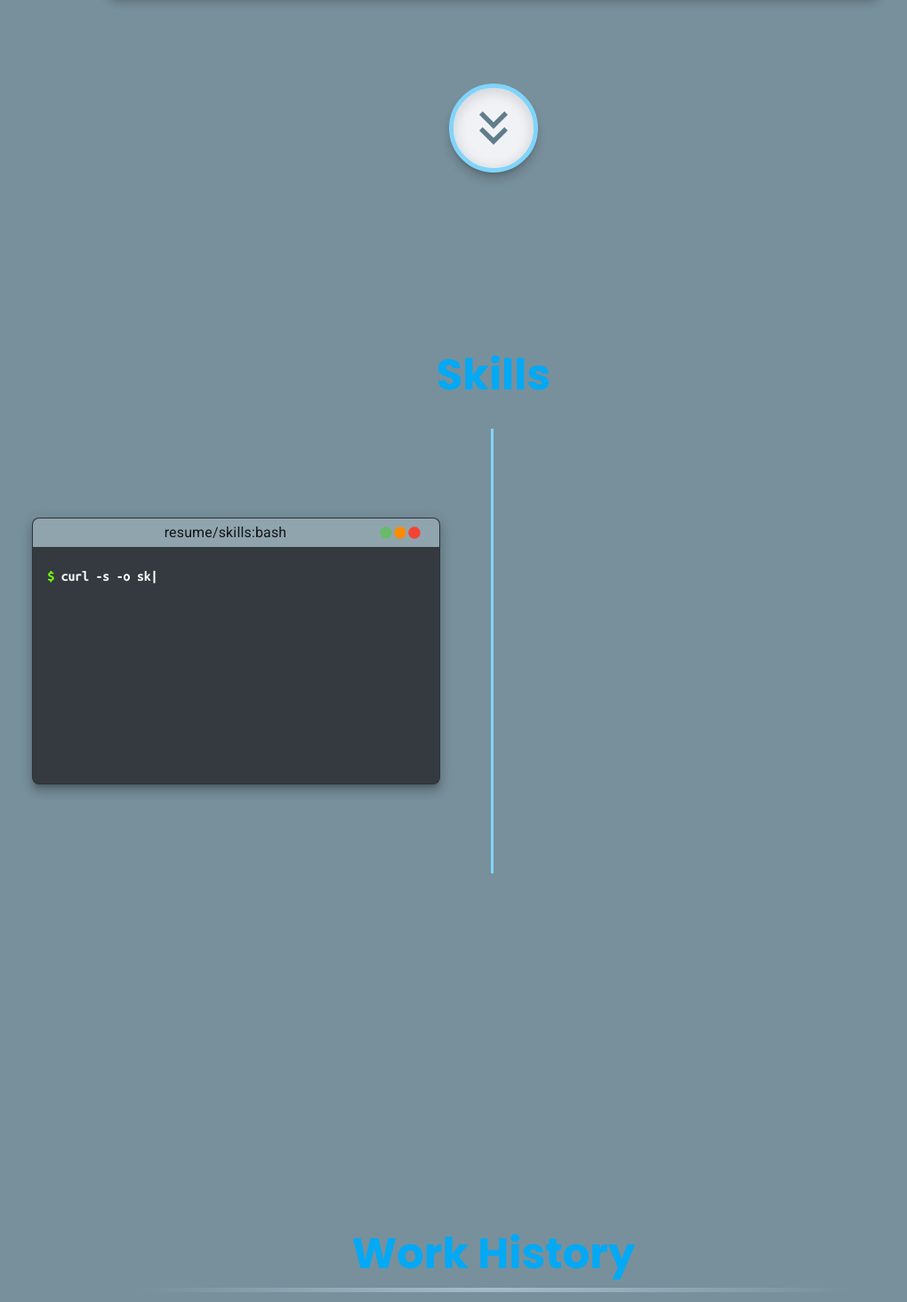
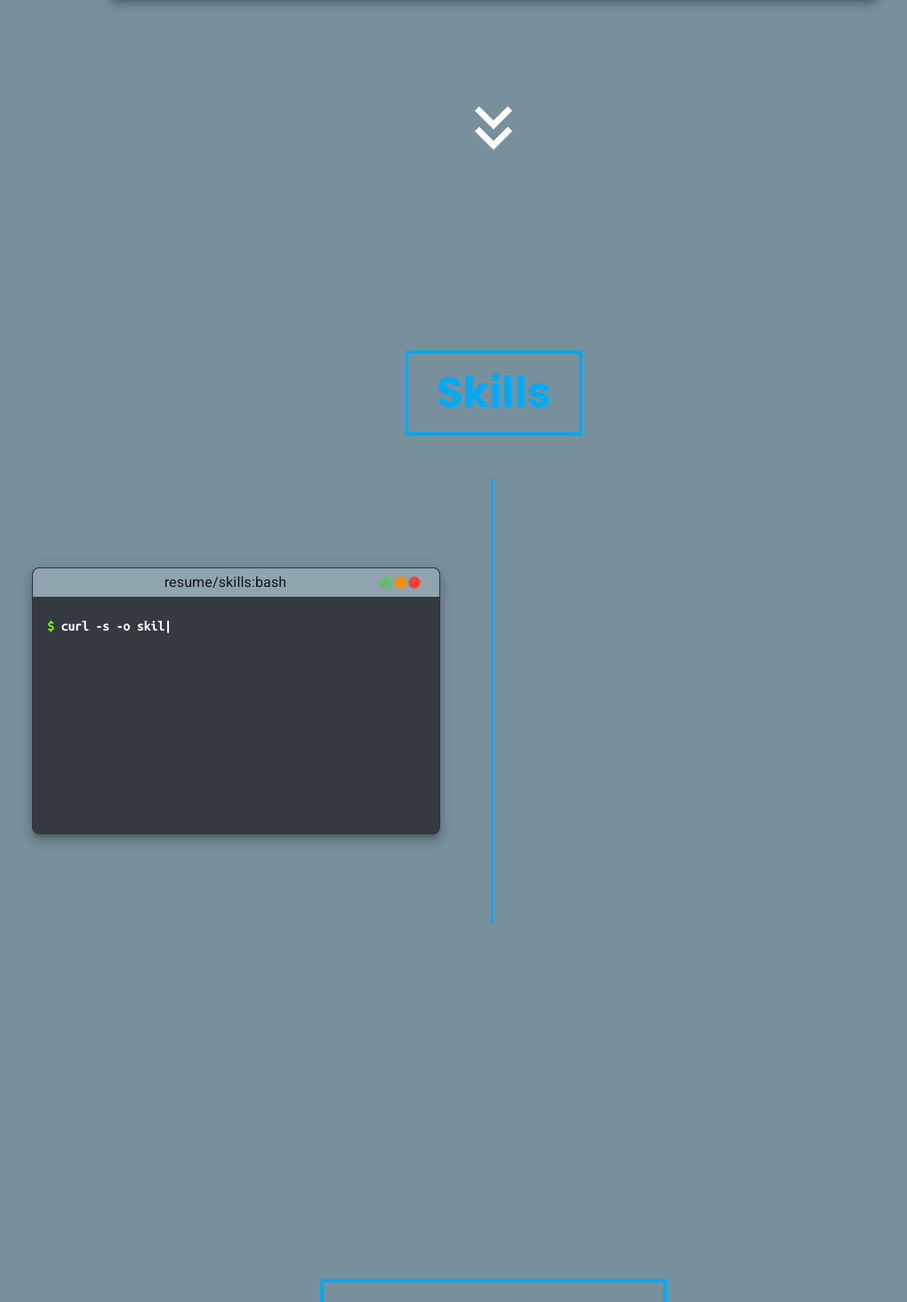
Before and after one commit to jpal91/resume, a Next.js app: page / in a window 1280 px wide. Shown: the part 406-1870 px from the top of the page at 89% size, without its empty margins (85-1105 px from the left). Built offline with nearby package versions, Linux system fonts and the light colour scheme.

Commit message:
finished up some styling

```diff
--- a/components/Sections/Skills.js
+++ b/components/Sections/Skills.js
@@ -6,6 +6,7 @@ import Box from "@mui/material/Box";
 import Fade from "@mui/material/Fade";
 import Typograhpy from "@mui/material/Typography";
 import ButtonBase from "@mui/material/ButtonBase";
+import Divider from '@mui/material/Divider'
 import { InView, useInView } from "react-intersection-observer";
 
 import Terminal from "../Splash/Terminal";
@@ -90,10 +91,10 @@ const Skills = (props) => {
 						timeout={{ enter: 1000, exit: 100 }}
 					>
 						<Grid  item xs={12} sx={{ display: "flex", justifyContent: 'center', mb: { xs: 0, sm: 4 } }}>
-							<Typograhpy variant="h3">Skills</Typograhpy>
+							<Typograhpy variant="h3" sx={{ border: `${4/16}rem solid`, py: 2, px: 4,}}>Skills</Typograhpy>
 						</Grid>
 					</Fade>
-					<Grid container sx={{ display: "flex" }}>
+					<Grid container sx={{ display: "flex", mt: 2 }}>
 						<Fade
 							in={inView && skillsDisplay < 2}
 							ref={ref}
@@ -112,7 +113,7 @@ const Skills = (props) => {
 									justifyContent: "center",
 									alignItems: "center",
 									borderRight: { sm: `${3 / 16}rem solid` },
-									borderColor: { sm: "lightBlue.200" },
+									borderColor: { sm: "primary.main" },
 									height: "500px",
 								}}
 							>
--- a/components/Sections/WorkHistory.js
+++ b/components/Sections/WorkHistory.js
@@ -32,14 +32,14 @@ const WorkHistory = (props) => {
         {({ref}) => (
             <React.Fragment>
             <Fade in={inView} timeout={{ enter: 500, exit: 100 }}>
-                <Grid  item xs={12} sx={{ display: 'flex', justifyContent: 'center', flexDirection: 'column', alignItems: 'center' }}>
-                    <Typography variant='h3'>Work History</Typography>
-                    <Divider sx={{
+                <Grid  item xs={12} sx={{ display: 'flex', justifyContent: 'center', flexDirection: 'column', alignItems: 'center', }}>
+                    <Typography variant='h3' sx={{ border: `${4/16}rem solid`, py: 2, px: 4}}>Work History</Typography>
+                    {/* <Divider sx={{
                         height: '5px', width: '70%', margin: '10px 0', border: 0,
                         '&:after': { display: 'block', content: '""', height: '20px',
                         backgroundImage: 'radial-gradient(farthest-side at center top, #a7c0cd 0%, rgba(255, 255, 255, 0) 100%)'
                         },
-                         }}/>
+                         }}/> */}
                 </Grid>
             </Fade>
             {/* <Slide direction='up' in={inView} timeout={{ enter: 1000 }} container={containerRef.current}> */}
--- a/pages/index.js
+++ b/pages/index.js
@@ -8,6 +8,7 @@ import Container from "@mui/material/Container";
 import Paper from '@mui/material/Paper'
 import ButtonBase from '@mui/material/ButtonBase'
 import KeyboardDoubleArrowDownIcon from '@mui/icons-material/KeyboardDoubleArrowDown';
+import KeyboardArrowDownIcon from '@mui/icons-material/KeyboardArrowDown';
 import { keyframes } from '@emotion/react';
 import { InView, useInView } from "react-intersection-observer";
 
@@ -26,6 +27,19 @@ const downButton = keyframes`
 		transform: translateY(25px)
 	}
 `
+
+const downArrow = keyframes`
+	from {
+		opacity: 1;
+		transform: translateY(0px);
+	}
+
+	to {
+		opacity: 0.5;
+		transform: translateY(25px);
+	}
+`
+
 
 const Home = (props) => {
 	const { splash, skills, icons, skillsObj, workObj, setBGColor } = props
@@ -64,12 +78,10 @@ const Home = (props) => {
 						/>
 
 					</Grid>
-					<Grid item xs={12} sx={{ display: {xs: 'none', md: 'flex'}, justifyContent: 'center'}}>
-						<Paper variant='downButton' sx={{ animation: `${downButton} 1s linear infinite alternate`, boxShadow: '0px 5px 5px -3px rgb(0 0 0 / 20%), 0px 8px 10px 1px rgb(0 0 0 / 14%), inset 0px 3px 14px 2px rgb(0 0 0 / 12%)'}}>
-							<ButtonBase onClick={() => scrollId.scrollIntoView({ block: 'center', behavior: 'smooth' })} sx={{ height: '100%', width: '100%', borderRadius: '100%'}}>
-								<KeyboardDoubleArrowDownIcon sx={{ fontSize: '64px', color: 'blueGrey.500' }}/>
-							</ButtonBase>
-						</Paper>
+					<Grid item xs={12} sx={{ display: {xs: 'none', md: 'flex'}, justifyContent: 'flex-start', flexDirection: 'column', alignItems: 'center',}}>
+						<ButtonBase disableRipple onClick={() => scrollId.scrollIntoView({ block: 'center', behavior: 'smooth' })} >
+							<KeyboardDoubleArrowDownIcon sx={{ fontSize: '84px', color: inView ? 'white.main' : 'blueGrey.400', animation: `${downArrow} 2s ease-in alternate infinite`, transition: 'color 1s linear' }}/>
+						</ButtonBase>
 					</Grid>
 				</Grid>
 				<Grid container sx={{ display: 'flex', flexDirection: 'row', alignItems: 'center',
```
